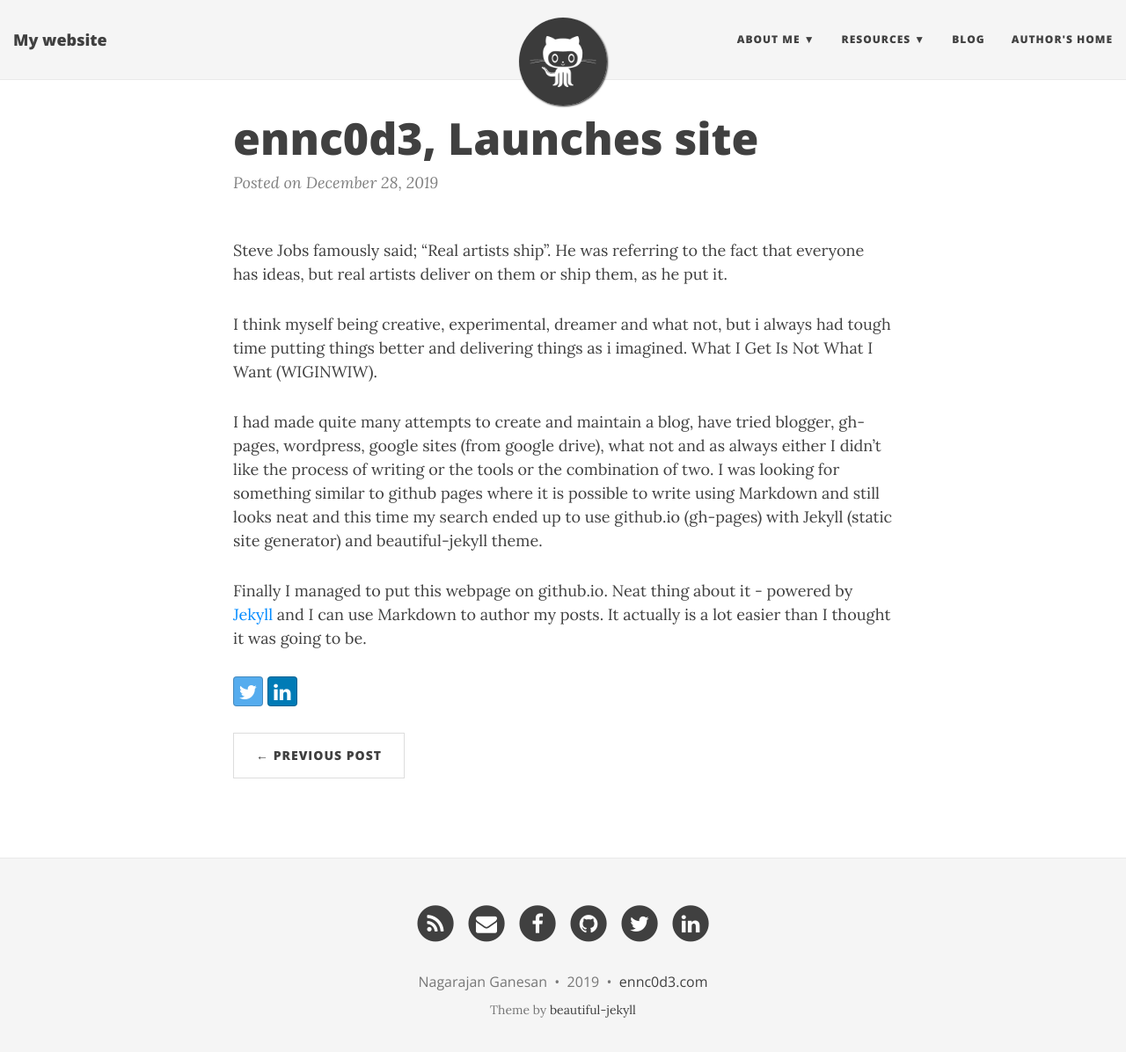
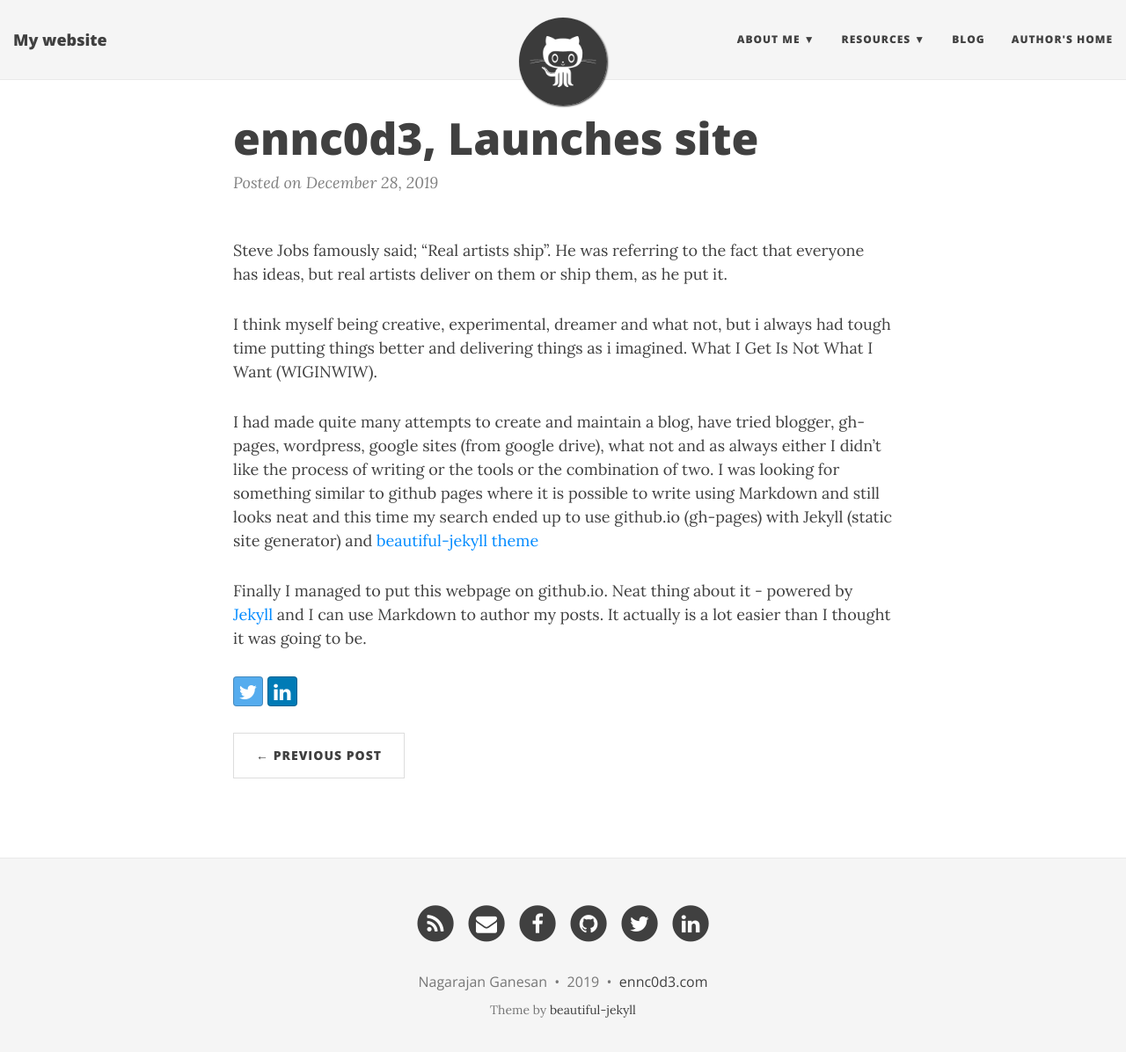
Before and after one commit to ennc0d3/ennc0d3.github.io, a Jekyll site: the page built from _posts/2019-12-28-ennc0d3-site-launched.md, in a window 1280 px wide and 1209 px high. Shown: the top 1196 px of the window at 88% size. Built offline with Jekyll 4.4.1, drawn with Linux system fonts in a browser that asks for light colours; nearby versions of some CDN libraries; part of the change alters nothing that is shown.

Commit message:
Update 2019-12-28-ennc0d3-site-launched.md

```diff
--- a/_posts/2019-12-28-ennc0d3-site-launched.md
+++ b/_posts/2019-12-28-ennc0d3-site-launched.md
@@ -8,6 +8,6 @@ Steve Jobs famously said; “Real artists ship”. He was referring to the fact
 
 I think myself being creative, experimental, dreamer and what not, but i always had tough time putting things better and delivering things as i imagined. What I Get Is Not What I Want (WIGINWIW).
 
-I had made quite many attempts to create and maintain a blog, have tried blogger, gh-pages, wordpress, google sites (from google drive), what not and as always either I didn't like the process of writing or the tools or the combination of two. I was looking for something similar to github pages where it is possible to write using Markdown and still looks neat and this time my search ended up to use github.io (gh-pages) with Jekyll (static site generator) and beautiful-jekyll theme.
+I had made quite many attempts to create and maintain a blog, have tried blogger, gh-pages, wordpress, google sites (from google drive), what not and as always either I didn't like the process of writing or the tools or the combination of two. I was looking for something similar to github pages where it is possible to write using Markdown and still looks neat and this time my search ended up to use github.io (gh-pages) with Jekyll (static site generator) and [beautiful-jekyll theme](https://github.com/daattali/beautiful-jekyll)
 
 Finally I managed to put this webpage on github.io. Neat thing about it - powered by [Jekyll](http://jekyllrb.com) and I can use Markdown to author my posts. It actually is a lot easier than I thought it was going to be.
```
